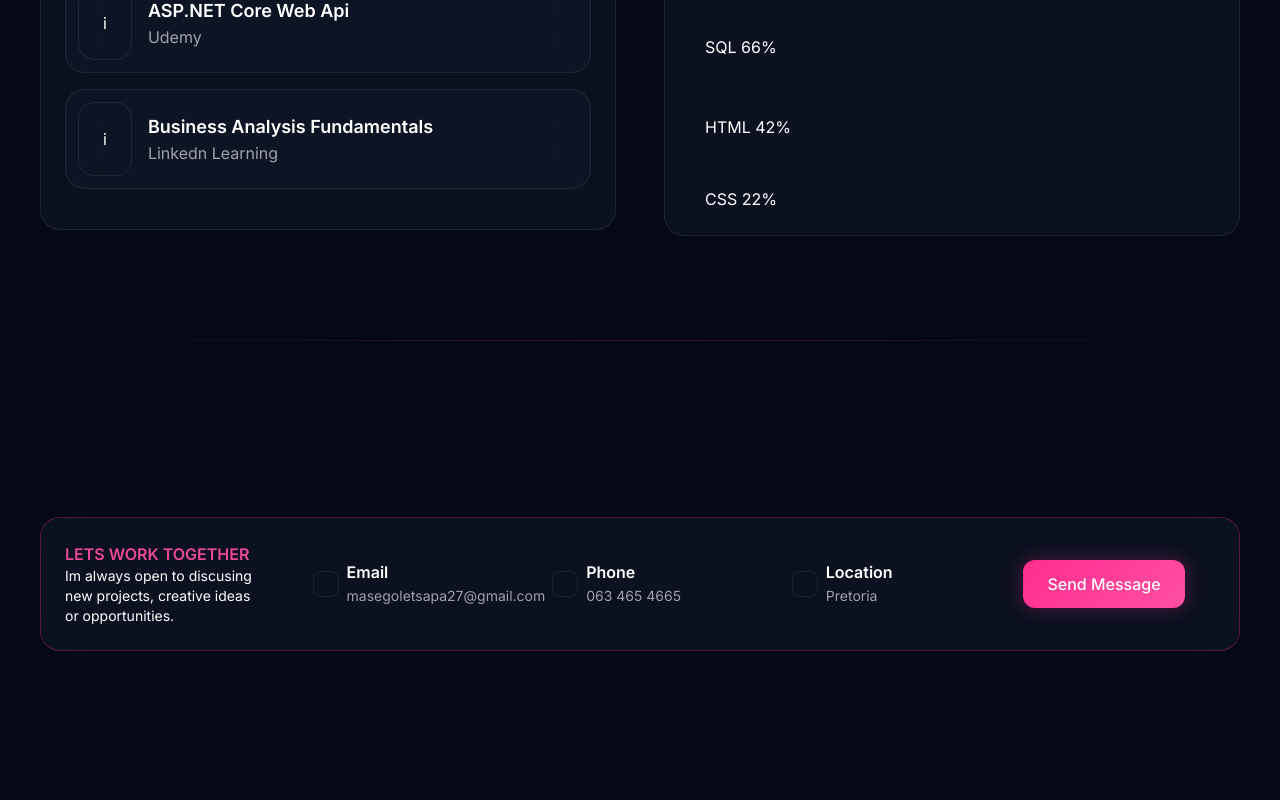
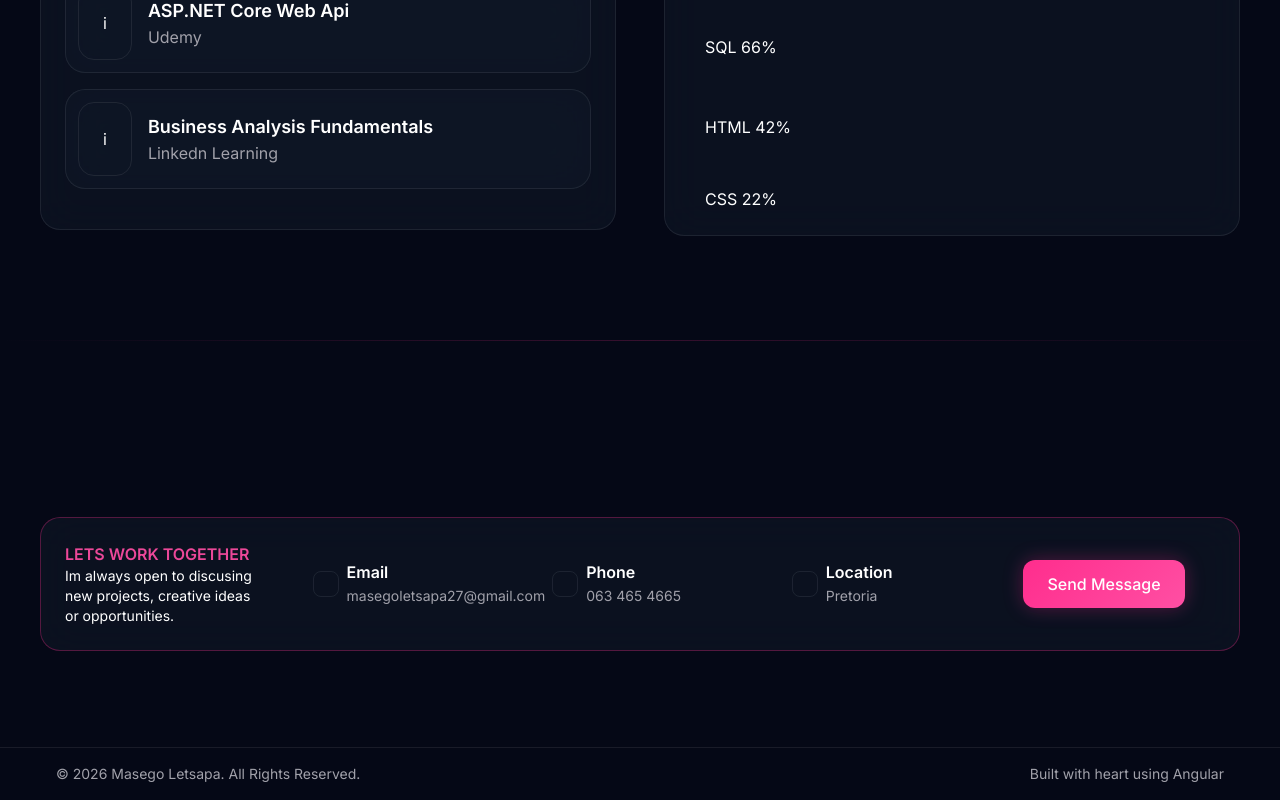
Before and after one commit to Sapino911/portfolio-app, an Angular app: page / in a window 1280 px wide. Shown: the part 4768-5568 px from the top of the page. Before the commit the page ends 5515 px from the top, so only its background shows below. Built offline with nearby package versions, Linux system fonts and the light colour scheme.

Commit message:
feat: implement Footer component and integrate into Home page

```diff
--- a/src/app/components/footer/footer.component.html
+++ b/src/app/components/footer/footer.component.html
@@ -1 +1,10 @@
-<p>footer works!</p>
+<footer class="border-t border-[#ffffff14]">
+    <div class="section-container">
+        <div class="w-full mx-auto max-w-screen-xl p-4 md:flex md:items-center md:justify-between">
+            <span class="text-zinc-400 text-sm text-body sm:text-center">© 2026 Masego Letsapa. All Rights Reserved.
+            </span>
+            <span class="text-zinc-400 text-sm text-body sm:text-center">Built with heart using Angular <!-- &amp; -->
+            </span>
+        </div>
+    </div>
+</footer>
--- a/src/app/pages/home/home.component.html
+++ b/src/app/pages/home/home.component.html
@@ -24,3 +24,5 @@
 <div class="section-divider my-20"></div>
 
 <app-contact/>
+
+<app-footer/>
--- a/src/app/pages/home/home.component.ts
+++ b/src/app/pages/home/home.component.ts
@@ -7,11 +7,12 @@ import { ProjectCardComponent } from "../../components/project-card/project-card
 import { ProjectsComponent } from "../projects/projects.component";
 import { ExperienceComponent } from "../experience/experience.component";
 import { ContactComponent } from "../contact/contact.component";
+import { FooterComponent } from "../../components/footer/footer.component";
 
 @Component({
   selector: 'app-home',
   standalone: true,
-  imports: [NavbarComponent, HeroComponent, AboutComponent, SkillCardComponent, ProjectCardComponent, ProjectsComponent, ExperienceComponent, ContactComponent],
+  imports: [NavbarComponent, HeroComponent, AboutComponent, SkillCardComponent, ProjectCardComponent, ProjectsComponent, ExperienceComponent, ContactComponent, FooterComponent],
   templateUrl: './home.component.html',
   styleUrl: './home.component.scss'
 })
```
